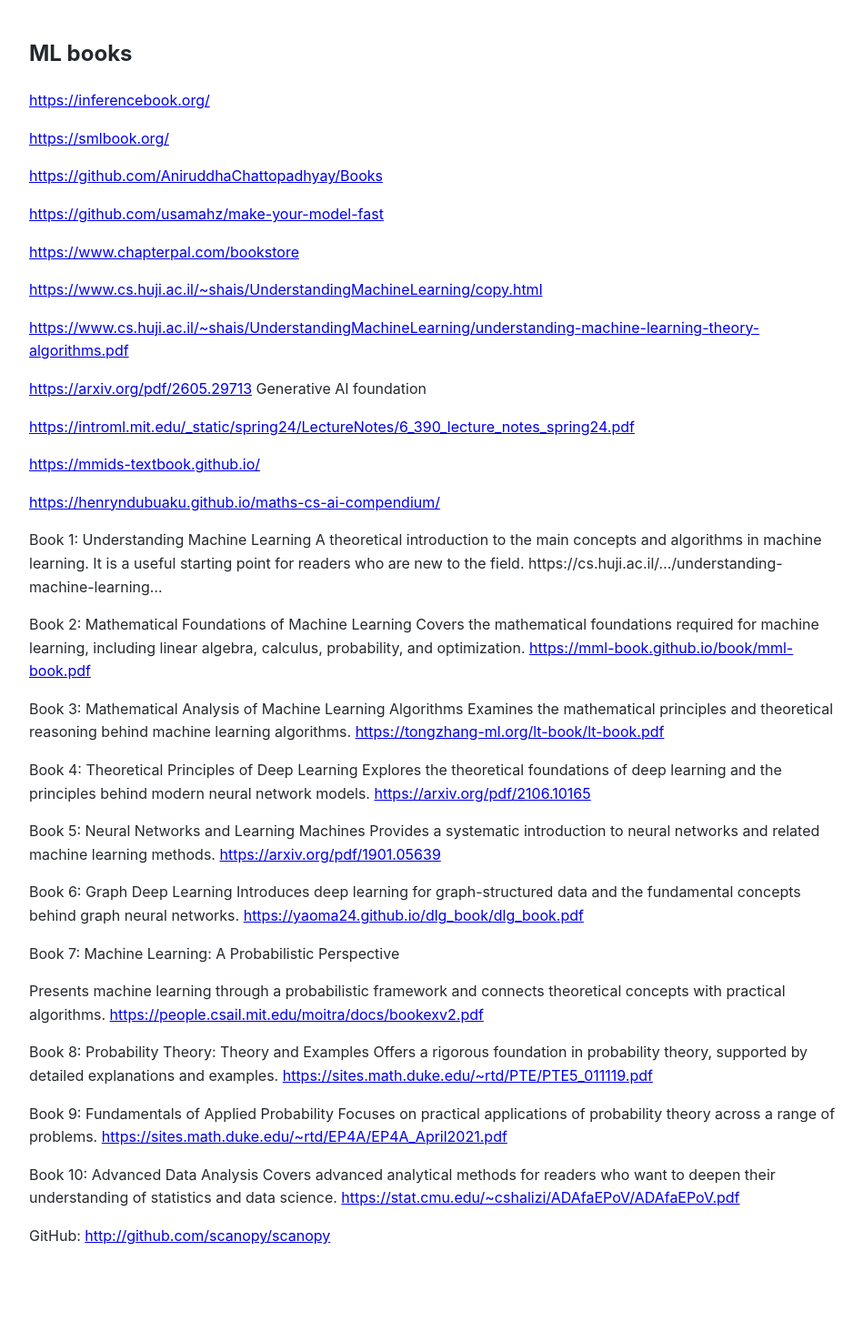
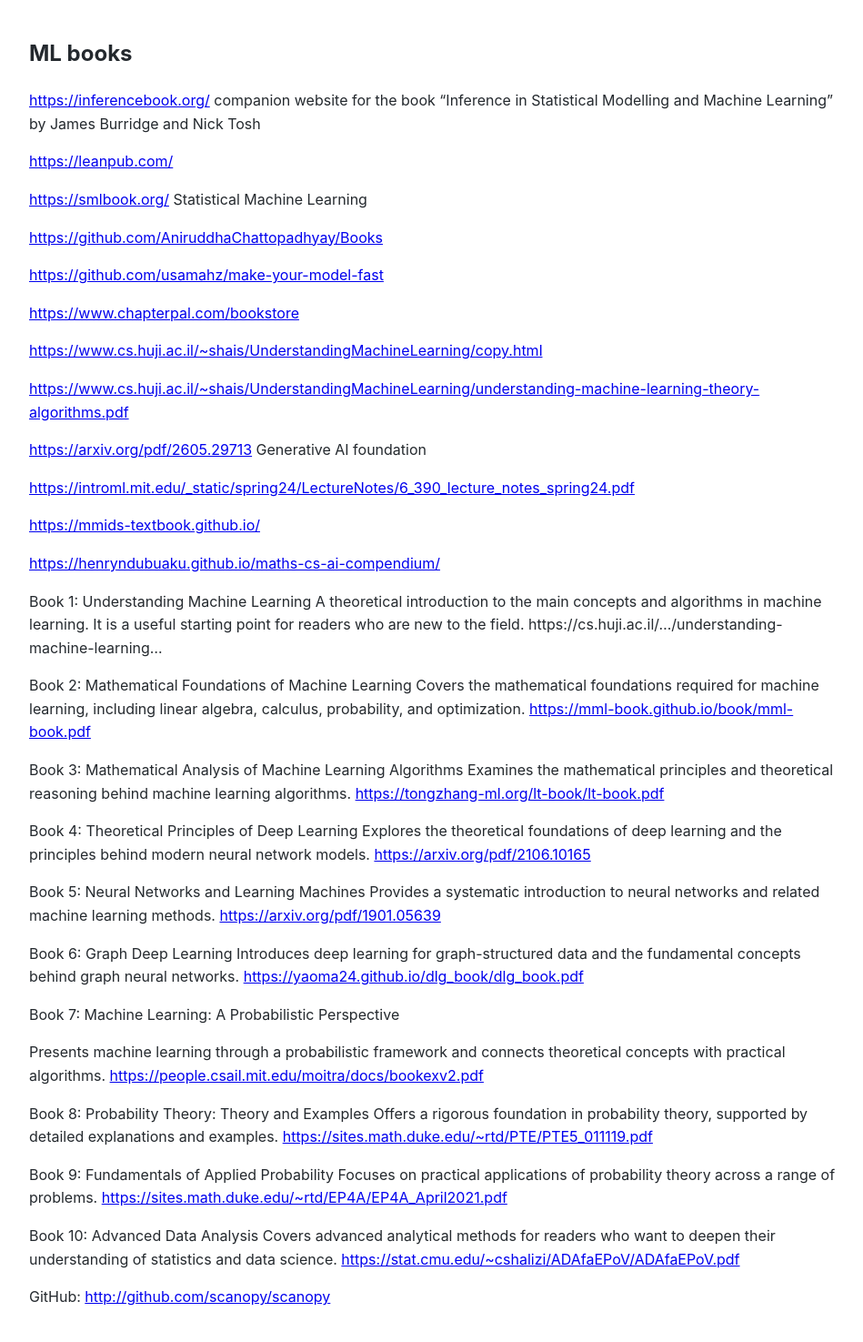
Before and after one commit to Michael-Lubinsky/michael-lubinsky.github.com, a Jekyll site: the page built from ml/ml_books.md, in a window 1280 px wide. Shown: the whole page at 91% size, without its empty margins (158-1107 px from the left). Built offline with Jekyll 4.4.1, drawn with Linux system fonts in a browser that asks for light colours; our own code applies the rules of GitHub Pages for plain Markdown files; before the commit the page ends 1408 px from its top, so only the background shows below that.

Commit message:
Update ml_books.md

```diff
--- a/ml/ml_books.md
+++ b/ml/ml_books.md
@@ -1,8 +1,10 @@
 ## ML books
 
-<https://inferencebook.org/>
+<https://inferencebook.org/> companion website for the book "Inference in Statistical Modelling and Machine Learning" by James Burridge and Nick Tosh
 
-<https://smlbook.org/>
+<https://leanpub.com/>
+
+<https://smlbook.org/>  Statistical Machine Learning
 
 <https://github.com/AniruddhaChattopadhyay/Books>
 
```
